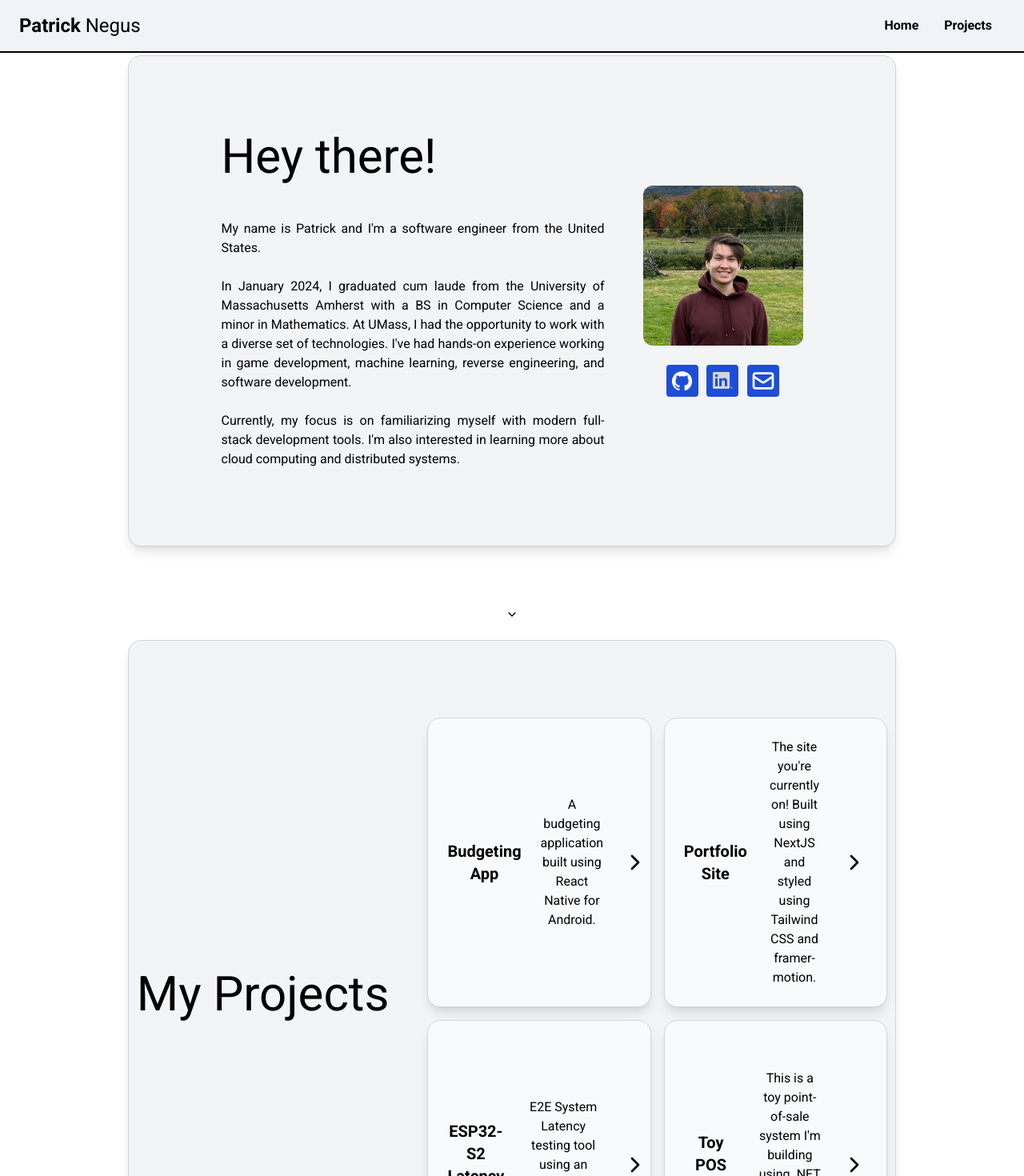
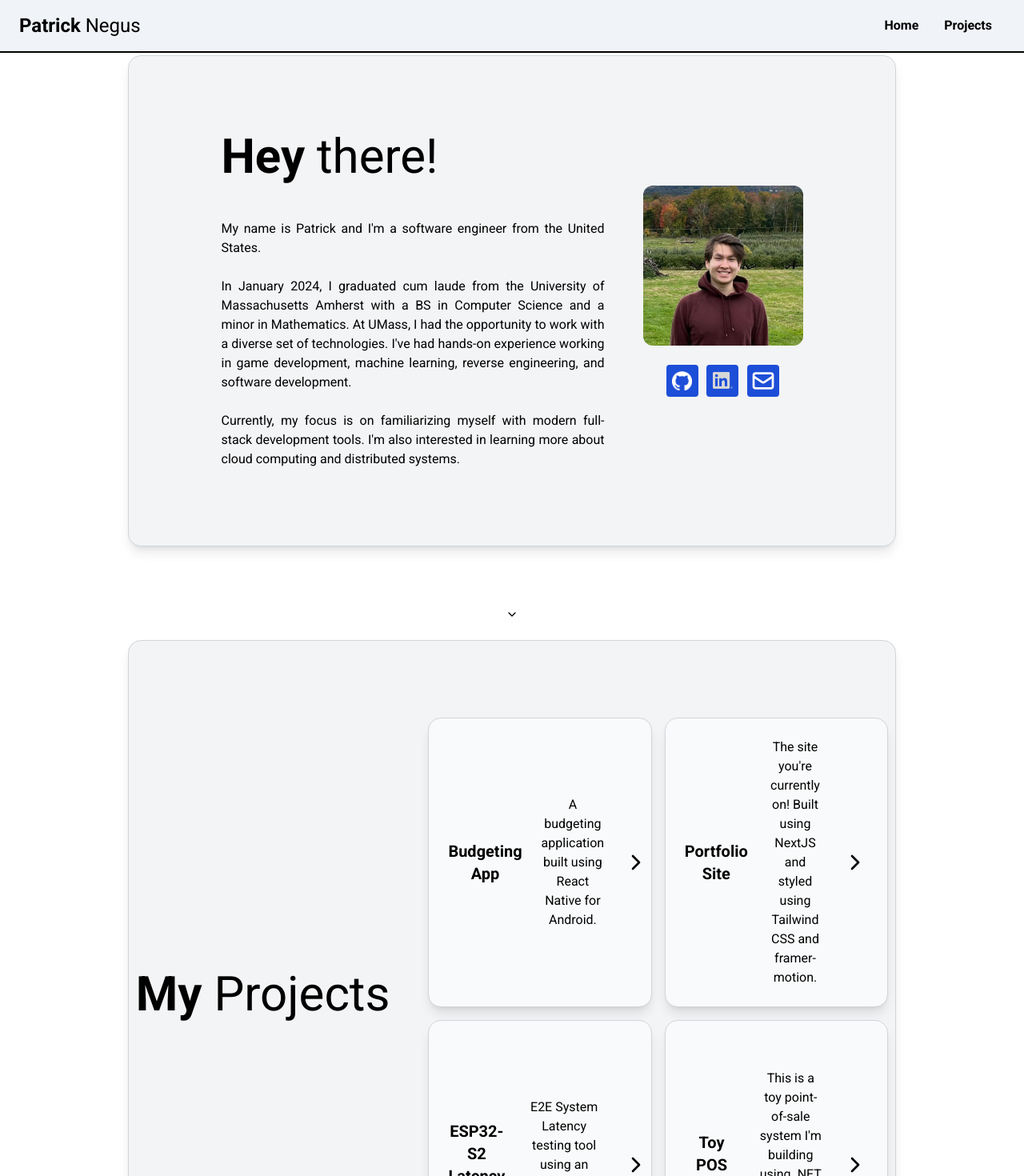
Before and after one commit to pnegus/personal-nextjs-site, a Next.js app in the folder personal-nextjs-site/: page / in a window 1280 px wide. Shown: the top 1470 px of the page at 80% size. Built offline with nearby package versions, Linux system fonts and the light colour scheme.

Commit message:
bold title

```diff
--- a/personal-nextjs-site/src/components/homePageTile.tsx
+++ b/personal-nextjs-site/src/components/homePageTile.tsx
@@ -8,7 +8,7 @@ export default function HomePageTile() {
         <div className = {styles.pagetile}>
           <Tile>
             <p className="w-1/2 text-justify whitespace-pre-line">
-              <h1 className="text-6xl pb-12">Hey there!</h1>
+              <h1 className="text-6xl pb-12"><b>Hey</b> there!</h1>
               {`My name is Patrick and I'm a software engineer from the United States.
 
               In January 2024, I graduated cum laude from the University of Massachusetts Amherst with a BS in Computer Science and a minor in Mathematics. At UMass, I had the opportunity to work with a diverse set of technologies. I've had hands-on experience working in game development, machine learning, reverse engineering, and software development.
--- a/personal-nextjs-site/src/components/projectPageTile.tsx
+++ b/personal-nextjs-site/src/components/projectPageTile.tsx
@@ -8,7 +8,7 @@ export default function ProjectPageTile() {
     return (
         <div className = {styles.pagetile}>
             <Tile>
-                 <h1 className="text-6xl text-center pb-12">My Projects</h1>
+                 <h1 className="text-6xl text-center pb-12"><b>My</b> Projects</h1>
 
                 <div className = "grid grid-cols-2 grid-rows-2 gap-4 w-3/5">
                     <ProjectTile
```
